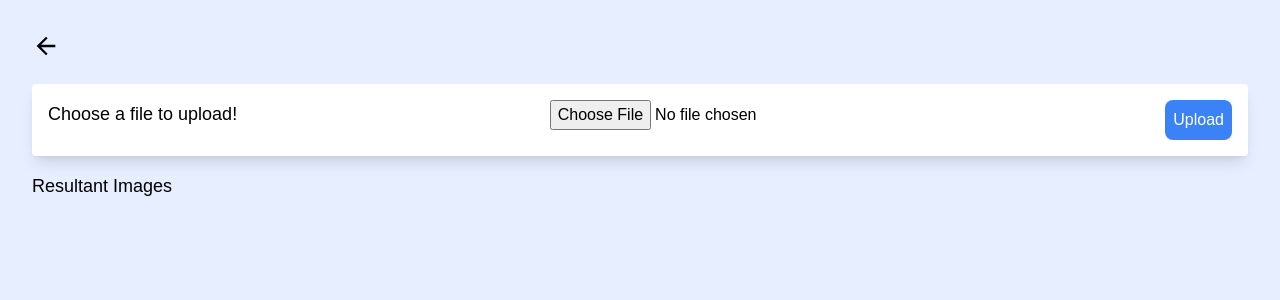
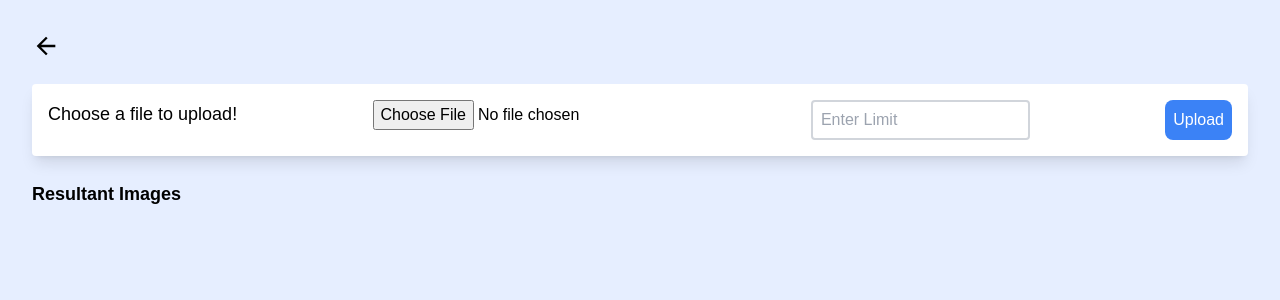
Before and after one commit to ryuusama09/Imgress, a React (Create React App) app: page /test/1 in a window 1280 px wide. Shown: the top 300 px of the page. Built offline with nearby package versions, Linux system fonts and the light colour scheme.

Commit message:
Test UI Update

```diff
--- a/package.json
+++ b/package.json
@@ -16,6 +16,7 @@
     "react-copy-to-clipboard": "^5.1.0",
     "react-dom": "^18.2.0",
     "react-icons": "^4.10.1",
+    "react-loader-spinner": "^5.3.4",
     "react-modal": "^3.16.1",
     "react-router-dom": "^6.14.2",
     "react-scripts": "5.0.1",
--- a/src/pages/Test.jsx
+++ b/src/pages/Test.jsx
@@ -1,26 +1,28 @@
 import React, { useEffect, useState } from "react";
 import { useStore } from "../store";
 import { useNavigate, useParams } from "react-router-dom";
-
 import { MdArrowBack, MdDelete } from "react-icons/md";
 import axios from "axios";
+import { ColorRing } from "react-loader-spinner";
 const Test = () => {
   const navigate = useNavigate();
   const name = useStore((state) => state?.containerName);
   const url = useStore((state) => state?.url);
   const [file, setFile] = useState();
   const [images, setImages] = useState(null);
+  const [limit, setLimit] = useState();
+  const [load, setLoad] = useState(false);
   useEffect(() => {
     console.log(name);
     console.log(url);
   }, [name, url]);
-  const { engineId } = useParams();
+
   const getImages = async () => {
-    // const url = `http://localhost:3005/dev/fetch/${name + engineId}`;
+    setLoad(true);
     console.log(url);
     const formData = new FormData();
     formData.append("files", file);
-    formData.append("limit", 2);
+    formData.append("limit", limit);
     var myHeaders = new Headers();
     const config = {
       headers: {
@@ -30,14 +32,26 @@ const Test = () => {
     const response = await axios.post(url, formData, config);
     console.log(response.data);
     setImages(response.data.images);
+    setLoad(false);
   };
   return (
-    <div className="p-8 min-w-screen min-h-screen bg-[#E6EEFF]">
+    <div className="p-8 min-w-screen min-h-screen bg-[#E6EEFF] relative">
       <MdArrowBack
         className="cursor-pointer"
         onClick={() => navigate(-1)}
         size={28}
       />
+      <div className="absolute top-1/2 left-1/2">
+        <ColorRing
+          visible={load}
+          height="80"
+          width="80"
+          ariaLabel="blocks-loading"
+          wrapperStyle={{}}
+          wrapperClass="blocks-wrapper"
+          colors={["#3BA4FC", "#3BA4FC", "#3BA4FC", "#3BA4FC", "#3BA4FC"]}
+        />
+      </div>
       <div className="mt-6">
         <h1 className="text-gray-600 text-2xl font-medium">{name}</h1>
         <div className="bg-white p-4 shadow-lg mt-4 rounded flex justify-between">
@@ -48,6 +62,13 @@ const Test = () => {
               setFile(e.target.files[0]);
             }}
           />
+          <input
+            type="number"
+            placeholder="Enter Limit"
+            value={limit}
+            onChange={(e) => setLimit(e.target.value)}
+            className="border border-gray-300 border-2 rounded pl-2"
+          />
           <button
             className="bg-blue-500 p-2 text-white rounded-lg  "
             onClick={() => getImages()}
@@ -55,12 +76,23 @@ const Test = () => {
             Upload
           </button>
         </div>
-        <div className="mt-4">
-          <h1 className="text-black text-lg">Resultant Images</h1>
-          <div className="flex flex-wrap justify-center gap-4">
+        <div className="mt-6">
+          <h1 className="text-black text-lg font-bold">Resultant Images</h1>
+          <div className="flex flex-wrap gap-4">
             {images?.map((image) => (
-              <div className="mt-4 relative">
-                <img src={image} width={200} height={200} />
+              <div className="mt-4 relative bg-white max-w-[200px]">
+                <img
+                  src={image}
+                  width={200}
+                  height={200}
+                  className="rounded-lg"
+                />
+                <div className="flex mt-4 p-2">
+                  <h1>
+                    <span className="font-semibold">Description:</span> This is
+                    a beautiful flower
+                  </h1>
+                </div>
               </div>
             ))}
           </div>
```
Also changed, not shown: 1 other file (tests, documents, lock files or other folders).
